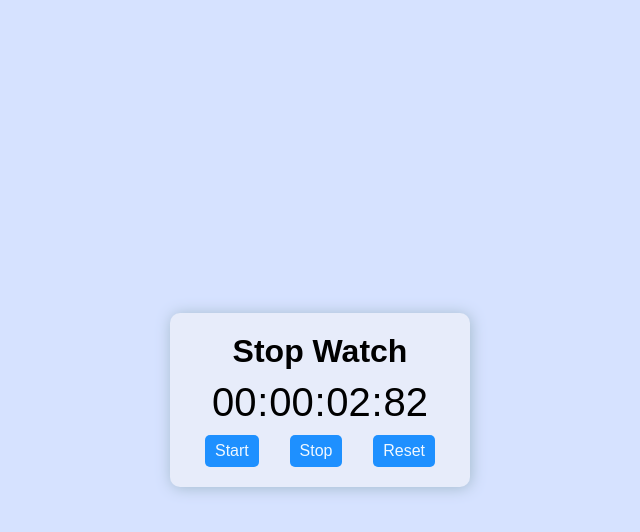
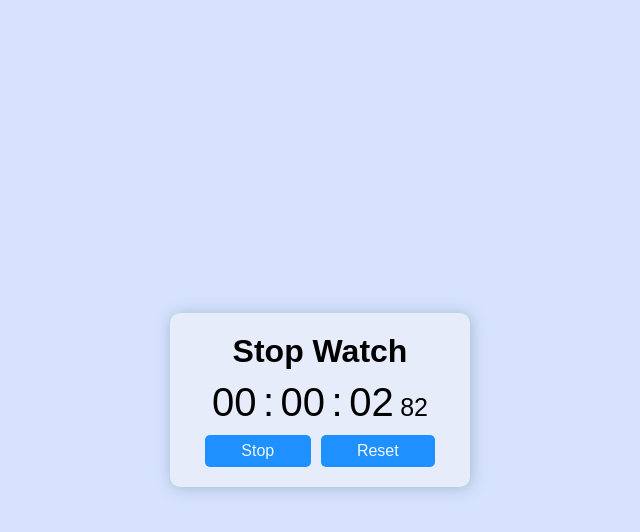
Before and after one commit to AY-Dannex/stop-watch, a plain HTML site: page index.html in a window 1280 px wide. Both pictures are taken after a click on the button "Start". Shown: the whole page, without its empty margins (320-960 px from the left). Drawn offline with Linux system fonts and the light colour scheme.

Commit message:
Make it look better and more immersive

```diff
--- a/index.html
+++ b/index.html
@@ -40,12 +40,18 @@
             display: flex;
             width: 90%;
             justify-content: space-between;
+            align-self: center;
         }
 
         .overall div p{
             font-size: 40px;
             text-align: center;
             margin: 10px 0;
+        }
+
+        .overall div p:last-child{
+            font-size: 25px;
+            margin-top: 23px;
         }
 
         .overall .buttons{
@@ -63,6 +69,7 @@
             color: aliceblue;
             margin: 0 5px;
             cursor: pointer;
+            flex-grow: 1;
         }
     </style>
 </head>
@@ -75,13 +82,12 @@
             <p class="min">00</p>
             <p>:</p>
             <p class="sc">00</p>
-            <p>:</p>
+            <!-- <p>:</p> -->
             <p class="ss">00</p>
 
         </div>
         <div class="buttons">
             <button class="start">Start</button>
-            <button class="stop">Stop</button>
             <button class="reset">Reset</button>
         </div>
     </div>
@@ -93,25 +99,31 @@
         const milliSecond = document.querySelector(".ss")
 
         const start = document.querySelector(".start")
-        const stopp = document.querySelector(".stop")
         const reset = document.querySelector(".reset")
 
-        let ID;
+        let milliSecondCount = 0;
+        let secondCount = 0
+        let minuteCount = 0
+        let hourCount = 0
 
         function resetTimer(){
             hour.textContent = "00"
             minute.textContent = "00"
             second.textContent = "00"
             milliSecond.textContent = "00"
+
+            milliSecondCount = 0;
+            secondCount = 0
+            minuteCount = 0
+            hourCount = 0
         }
 
+
+        let ID;
         function startCount(userInput){
-            let milliSecondCount = 0;
-            let secondCount = 0
-            let minuteCount = 0
-            let hourCount = 0
             if(userInput === start){
-                resetTimer()
+                if(start.textContent === "Start"){
+                    start.textContent = "Stop"
                     ID = setInterval(() => {
                         milliSecondCount ++
                         milliSecond.textContent = milliSecondCount
@@ -144,27 +156,23 @@
                             }
                         }
                     }, 10)
-            }else if(userInput === stopp){
+                }else{
+                    start.textContent = "Start"
                     clearInterval(ID)
+                }
             }else{
                 clearInterval(ID)
                 resetTimer()
+                start.textContent = "Start"
             }
         }
 
         start.addEventListener("click", () => {
             startCount(start)
-            start.disabled = true
-        })
-
-        stopp.addEventListener("click", () => {
-            startCount(stopp)
-            start.disabled = false
         })
 
         reset.addEventListener("click", () => {
             startCount(reset)
-            start.disabled = false
         })
     </script>
 </body>
```
Lines whose indentation alone changed are shown as unchanged.
